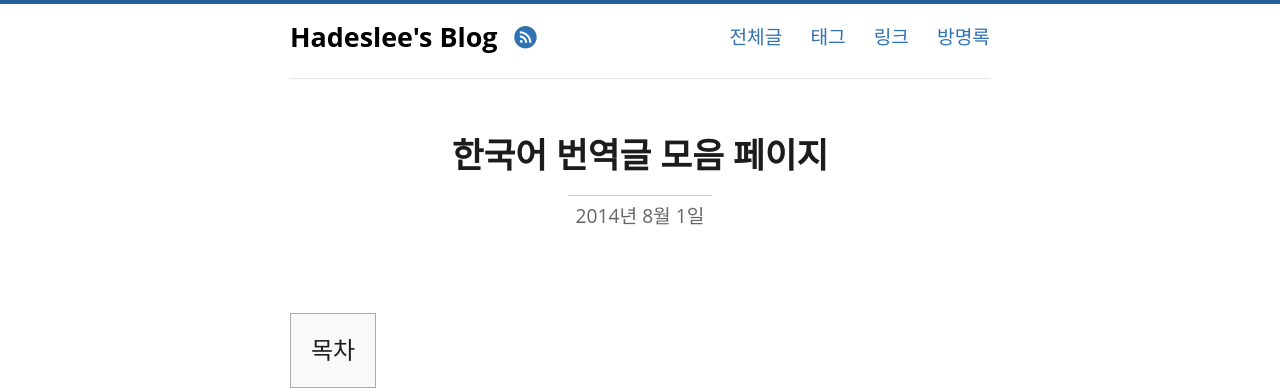
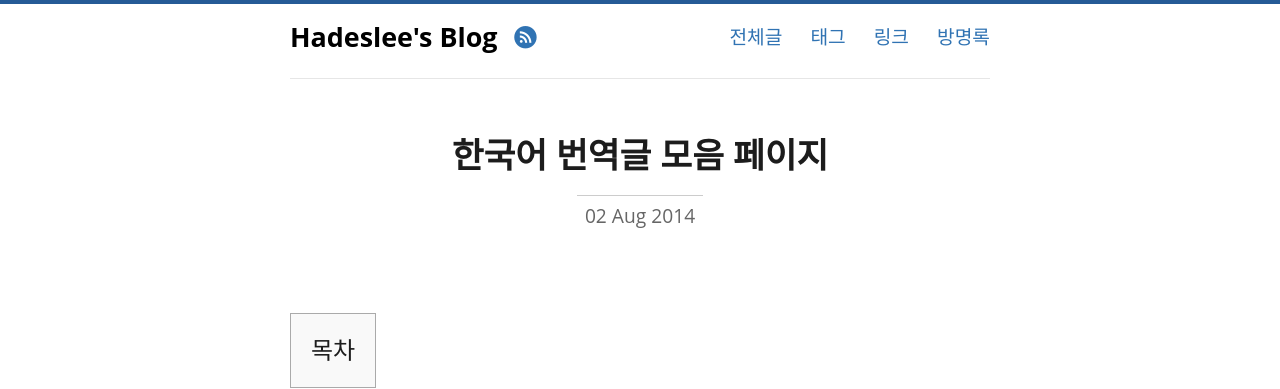
Before and after one commit to EricSeokgon/hadesyi.github.io, a Jekyll site: the page built from trans/index.markdown, in a window 1280 px wide and 900 px high. Shown: the top 389 px of the window. Built offline with Jekyll 4.4.1, drawn with Linux system fonts in a browser that asks for light colours; some of the changed text lies outside the part shown.

Commit message:
Blog Update

```diff
--- a/_layouts/post.html
+++ b/_layouts/post.html
@@ -7,56 +7,33 @@
     {{ page.title }}
   </h1>
   <div class="center">
-    <p class="meta">{{ page.date | date: "%Y년 %-m월 %-d일" }}</p>
+    <p class="meta">{{ page.date | date_to_string }}</p>
   </div>
 
-  <div class="post" id="post">
+<!--   {% if page.french %}
+  <div class="suggest-translate">
+    This post is in French. You can try to
+    <a href="http://translate.google.com/translate?sl=fr&amp;tl=en&amp;u=http://sebastien.saunier.me{{ page.url }}">
+      google translate it</a>.
+  </div>
+  {% endif %} -->
+
+  <div class="post">
   {{ content }}
   </div>
-    {% if page.tags.size > 0 %}
-        {% capture tags_content %} <ul class="tags post-tags cf"> {% if page.tags.size == 1 %} {% else %} {% endif %} {% endcapture %}
-        {% for page_tag in page.tags %}
-            {% for data_tag in site.data.tags %}
-                {% if data_tag.slug == page_tag %}
-                    {% assign tag = data_tag %}
-                {% endif %}
-            {% endfor %}
-            {% if tag %}
-                {% capture tags_content_temp %}{{ tags_content }}<li><a href="/tag/{{ tag.slug }}/">{{ tag.name }}</a></li>{% if forloop.last == false %} {% endif %}{% endcapture %}
-                {% assign tags_content = tags_content_temp %}
-            {% endif %}
-        {% endfor %}
-    {% else %}
-        {% assign tags_content = '' %}
-    {% endif %}
-
-  <p id="post-meta">{{ tags_content }}</ul></p>
+  <ul class="tags post-tags cf">
+    {% for tag in page.tags %}
+    <li><a href="/search/?tags={{ tag }}">{{ tag | downcase }}</a></li>
+    {% endfor %}
+  </ul>
 </article>
 
 <section class="post-footer">
-    <!-- <img src="/images/rss.jpg" alt="RSS" style="border-width:0" /> -->
-  <a href="http://prose.io/#kalkin7/kalkin7.github.io/edit/master/{{ page.path }}" target="_blank" class="pull-right"><span class="icon-check-circle" style="font-size:1.1em"></span></a>
+  <a href="/feed.xml" class="pull-right">
+    <img src="/images/rss.jpg" alt="RSS" />
+  </a>
 </section>
 
-<div class="separator"></div>
-{% include recent-posts.html %}
-
-{% include related-posts.html %}
-
-<br /><br /><hr /><br />
-<!-- {% include disqus-button-03.md %} -->
-
-<!--
-<script type="text/javascript">
-  var disqus_shortname = 'kalkingithub';
-  /* * * DON'T EDIT BELOW THIS LINE * * */
-     (function () {
-         var s = document.createElement('script'); s.async = true;
-         s.type = 'text/javascript';
-         s.src = '//' + disqus_shortname + '.disqus.com/count.js';
-         (document.getElementsByTagName('HEAD')[0] || document.getElementsByTagName('BODY')[0]).appendChild(s);
-     }());
-</script> -->
 <script defer src="//ajax.googleapis.com/ajax/libs/jquery/1/jquery.min.js"></script>
 <!-- tag, category search -->
 <script defer src="/js/alexpearce.js"></script>
```
Also changed, not shown: other parts of _layouts/post.html (+1 -1 lines).
